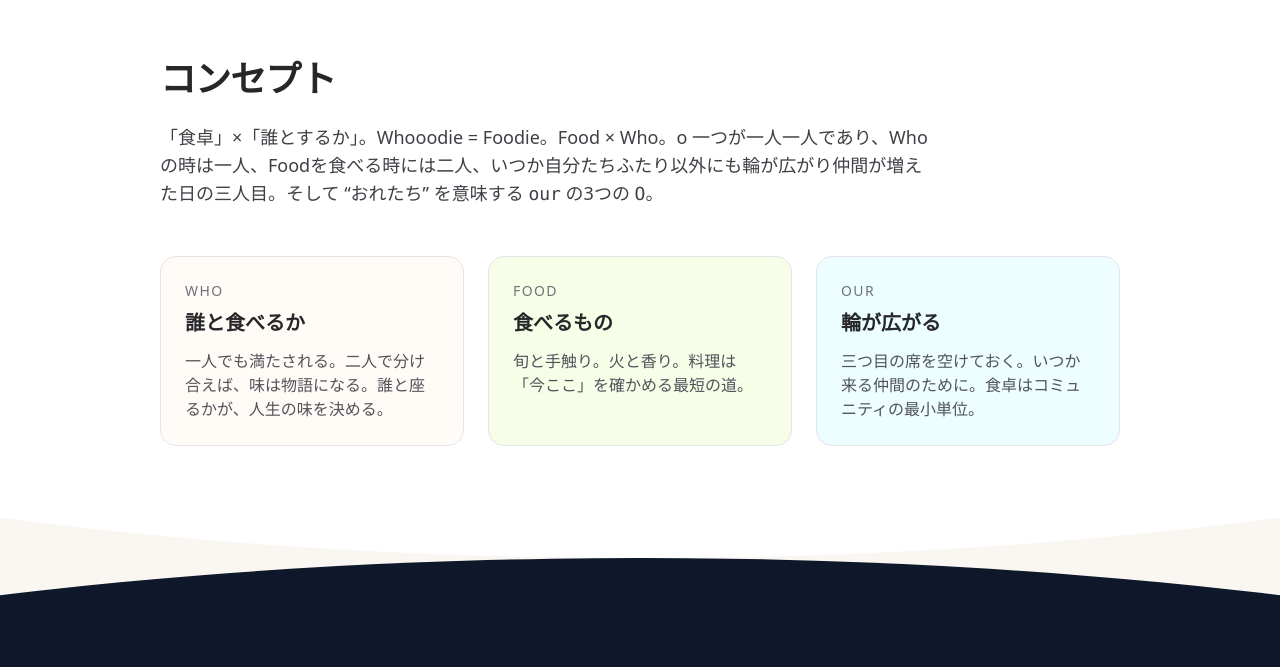
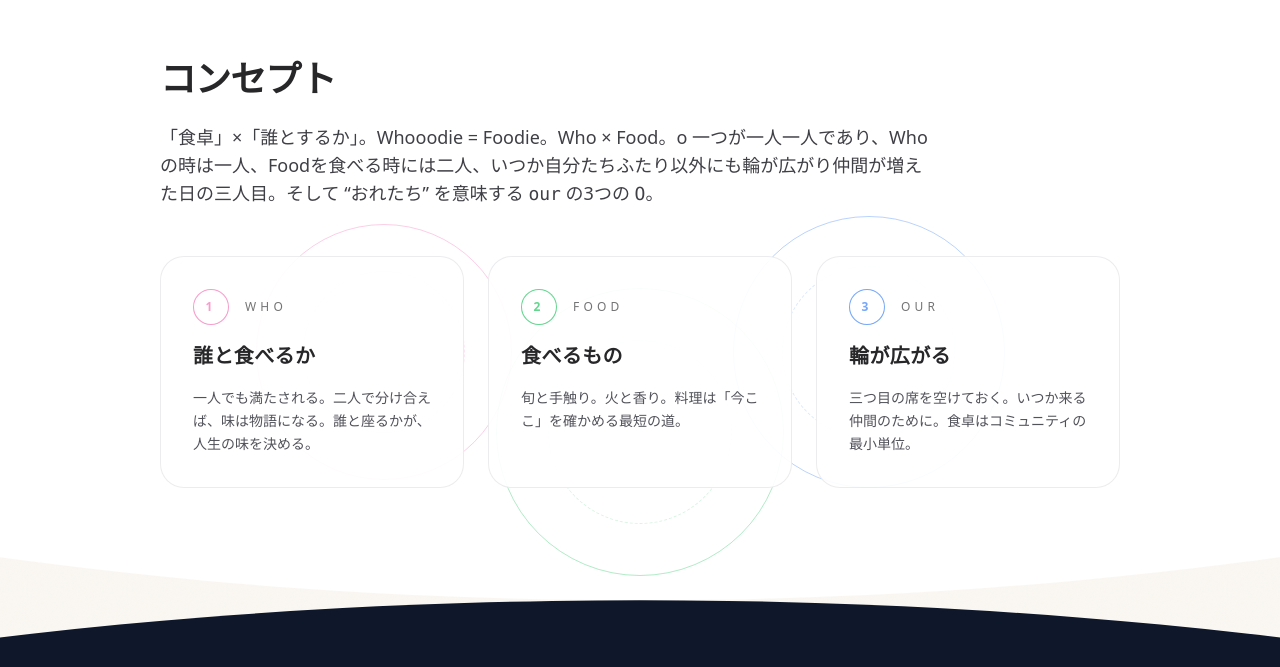
Before and after one commit to Atori-Ikeyama/whooodie-lp, a plain HTML site: page index.html in a window 1280 px wide. Shown: the part 790-1457 px from the top of the page. Drawn offline with nearby package versions, Linux system fonts and the light colour scheme.

Commit message:
fix: りょーくんたちからのFBの修正

```diff
--- a/index.html
+++ b/index.html
@@ -3,10 +3,10 @@
   <head>
     <meta charset="utf-8" />
     <meta name="viewport" content="width=device-width, initial-scale=1" />
-    <title>Whooodie | Stay Hangry, Stay Whooodie</title>
+    <title>Whooodie | Stay Hungry, Stay Whooodie</title>
     <meta
       name="description"
-      content="好きな人と囲む食卓を。あのかけがえのない時間を。Whooodie = Food × Who"
+      content="好きな人と囲む食卓を。あのかけがえのない時間を。Whooodie = Who × Food"
     />
     <!-- Tailwind CSS CDN -->
     <script src="https://cdn.tailwindcss.com"></script>
@@ -52,6 +52,116 @@
       }
       .curve-bottom {
         clip-path: ellipse(140% 100% at 50% 100%);
+      }
+
+      /* concept section rings */
+      .concept-rings {
+        position: absolute;
+        inset: -3rem 0 -5rem;
+        pointer-events: none;
+        display: none;
+      }
+      .concept-ring {
+        position: absolute;
+        border-radius: 9999px;
+        border: 1px solid rgba(15, 23, 42, 0.1);
+      }
+      .concept-ring--who {
+        width: 16rem;
+        height: 16rem;
+        top: 1rem;
+        left: 10%;
+      }
+      .concept-ring--food {
+        width: 18rem;
+        height: 18rem;
+        top: 5rem;
+        left: 50%;
+        transform: translateX(-50%);
+      }
+      .concept-ring--our {
+        width: 17rem;
+        height: 17rem;
+        top: 0.5rem;
+        right: 12%;
+      }
+      .concept-ring::before {
+        content: "";
+        position: absolute;
+        inset: 18%;
+        border-radius: inherit;
+        border: 1px dashed rgba(15, 23, 42, 0.08);
+      }
+      .concept-ring--who {
+        border-color: rgba(244, 114, 182, 0.35);
+      }
+      .concept-ring--who::before {
+        border-color: rgba(244, 114, 182, 0.2);
+      }
+      .concept-ring--food {
+        border-color: rgba(34, 197, 94, 0.35);
+      }
+      .concept-ring--food::before {
+        border-color: rgba(34, 197, 94, 0.18);
+      }
+      .concept-ring--our {
+        border-color: rgba(59, 130, 246, 0.35);
+      }
+      .concept-ring--our::before {
+        border-color: rgba(59, 130, 246, 0.18);
+      }
+      @media (min-width: 768px) {
+        .concept-rings {
+          display: block;
+        }
+      }
+
+      .concept-grid {
+        position: relative;
+        z-index: 1;
+      }
+      .concept-card {
+        border-radius: 1.5rem;
+        border: 1px solid rgba(15, 23, 42, 0.08);
+        background: rgba(255, 255, 255, 0.92);
+        padding: 2rem;
+        display: flex;
+        flex-direction: column;
+        gap: 1rem;
+      }
+      .concept-card__header {
+        display: flex;
+        align-items: center;
+        gap: 1rem;
+        font-size: 0.75rem;
+        letter-spacing: 0.35em;
+        text-transform: uppercase;
+        color: rgba(24, 24, 27, 0.6);
+      }
+      .concept-card__marker {
+        width: 2.25rem;
+        height: 2.25rem;
+        border-radius: 9999px;
+        display: grid;
+        place-items: center;
+        font-size: 0.75rem;
+        font-weight: 600;
+        background: white;
+        border: 1px solid currentColor;
+      }
+      .concept-card--who .concept-card__marker {
+        color: rgba(244, 114, 182, 0.7);
+      }
+      .concept-card--food .concept-card__marker {
+        color: rgba(34, 197, 94, 0.7);
+      }
+      .concept-card--our .concept-card__marker {
+        color: rgba(59, 130, 246, 0.7);
+      }
+      .concept-card__title {
+        font-size: 1.25rem;
+        font-weight: 600;
+        letter-spacing: 0.02em;
       }
     </style>
   </head>
@@ -102,12 +212,12 @@
         <div class="grid lg:grid-cols-2 gap-10 items-center">
           <div>
             <p class="uppercase tracking-[0.35em] text-xs text-zinc-500">
-              Food × Who
+              Who × Food
             </p>
             <h1
               class="mt-3 text-4xl sm:text-5xl lg:text-6xl font-bold leading-tight"
             >
-              <span class="underline-wavy">Stay Hangry</span>,
+              <span class="underline-wavy">Stay Hungry</span>,
               <br class="hidden sm:block" />
               <span class="underline-wavy">Stay Whooodie</span>
             </h1>
@@ -127,11 +237,6 @@
                 >コンセプトを見る</a
               >
             </div>
-            <p class="mt-8 text-sm text-zinc-500">
-              Instagram 紹介文：<span class="italic"
-                >好きな人と囲む食卓を。あのかけがえのない時間を。</span
-              >
-            </p>
           </div>
           <div class="relative">
             <!-- Three Os = one, two, three (who/food/our) -->
@@ -153,9 +258,9 @@
                     style="animation: float 9s ease-in-out -2s infinite"
                   ></div>
                   <!-- table plate -->
-                  <div
+                  <!-- <div
                     class="absolute -bottom-10 left-1/2 -translate-x-1/2 w-[130%] h-24 bg-[#EDE7DE] rounded-full blur-md opacity-70"
-                  ></div>
+                  ></div> -->
                 </div>
               </div>
               <p class="absolute -bottom-8 right-0 text-xs text-zinc-500">
@@ -175,7 +280,7 @@
             コンセプト
           </h2>
           <p class="mt-6 text-lg text-zinc-700">
-            「食卓」×「誰とするか」。Whooodie = Foodie。Food × Who。<span
+            「食卓」×「誰とするか」。Whooodie = Foodie。Who × Food。<span
               class="whitespace-nowrap"
               >o</span
             >
@@ -184,33 +289,43 @@
             <span class="font-mono">O</span>。
           </p>
         </div>
-        <div class="mt-12 grid md:grid-cols-3 gap-6">
-          <div class="rounded-2xl border border-zinc-200 bg-[#FFFBF6] p-6">
-            <div class="text-sm uppercase tracking-widest text-zinc-500">
-              Who
+        <div class="mt-12 relative">
+          <div class="concept-rings" aria-hidden="true">
+            <span class="concept-ring concept-ring--who"></span>
+            <span class="concept-ring concept-ring--food"></span>
+            <span class="concept-ring concept-ring--our"></span>
           </div>
-            <h3 class="mt-2 font-semibold text-xl">誰と食べるか</h3>
-            <p class="mt-3 text-zinc-600">
+          <div class="concept-grid grid md:grid-cols-3 gap-6">
+            <div class="concept-card concept-card--who">
+              <div class="concept-card__header">
+                <span class="concept-card__marker">1</span>
+                <span>Who</span>
+              </div>
+              <h3 class="concept-card__title">誰と食べるか</h3>
+              <p class="text-sm text-zinc-600 leading-relaxed">
                 一人でも満たされる。二人で分け合えば、味は物語になる。誰と座るかが、人生の味を決める。
               </p>
             </div>
-          <div class="rounded-2xl border border-zinc-200 bg-[#F7FEE7] p-6">
-            <div class="text-sm uppercase tracking-widest text-zinc-500">
-              Food
+            <div class="concept-card concept-card--food">
+              <div class="concept-card__header">
+                <span class="concept-card__marker">2</span>
+                <span>Food</span>
               </div>
-            <h3 class="mt-2 font-semibold text-xl">食べるもの</h3>
-            <p class="mt-3 text-zinc-600">
+              <h3 class="concept-card__title">食べるもの</h3>
+              <p class="text-sm text-zinc-600 leading-relaxed">
                 旬と手触り。火と香り。料理は「今ここ」を確かめる最短の道。
               </p>
             </div>
-          <div class="rounded-2xl border border-zinc-200 bg-[#ECFEFF] p-6">
-            <div class="text-sm uppercase tracking-widest text-zinc-500">
-              Our
+            <div class="concept-card concept-card--our">
+              <div class="concept-card__header">
+                <span class="concept-card__marker">3</span>
+                <span>Our</span>
               </div>
-            <h3 class="mt-2 font-semibold text-xl">輪が広がる</h3>
-            <p class="mt-3 text-zinc-600">
+              <h3 class="concept-card__title">輪が広がる</h3>
+              <p class="text-sm text-zinc-600 leading-relaxed">
                 三つ目の席を空けておく。いつか来る仲間のために。食卓はコミュニティの最小単位。
               </p>
+            </div>
           </div>
         </div>
       </div>
@@ -238,7 +353,7 @@
           <div>
             <div class="rounded-2xl bg-white/5 ring-1 ring-white/10 p-6">
               <blockquote class="text-xl leading-relaxed">
-                <p class="select-none">「Stay Hangry, Stay Whooodie」</p>
+                <p class="select-none">「Stay Hungry, Stay Whooodie」</p>
                 <p class="mt-4 text-zinc-300">
                   腹ペコは、余白。誰かと分け合える余白が、人生を面白くする。
                 </p>
@@ -258,7 +373,7 @@
                 <div class="text-xs uppercase tracking-widest text-zinc-400">
                   Tagline
                 </div>
-                <p class="mt-2">Food × Who = Whooodie</p>
+                <p class="mt-2">Who × Food= Whooodie</p>
               </div>
             </div>
           </div>
@@ -304,14 +419,9 @@
             rel="noopener"
             >Instagramを見る</a
           >
-          <a
-            href="mailto:hello@whooodie.example"
-            class="rounded-full border border-zinc-300 px-6 py-3 text-sm font-medium hover:bg-zinc-50"
-            >メールで連絡する</a
-          >
         </div>
         <p class="mt-6 text-sm text-zinc-500">
-          ※ Instagram のDMでもご連絡ください。
+          ※ Instagram のDMでご連絡ください。
         </p>
       </div>
     </section>
@@ -335,7 +445,7 @@
           </svg>
           <span class="text-sm">© <span id="y"></span> Whooodie</span>
         </div>
-        <div class="text-sm text-zinc-500">Food × Who = Our Table</div>
+        <div class="text-sm text-zinc-500">Who × Food = Our Table</div>
       </div>
       <script>
         // year
```
Lines whose indentation alone changed are shown as unchanged.
